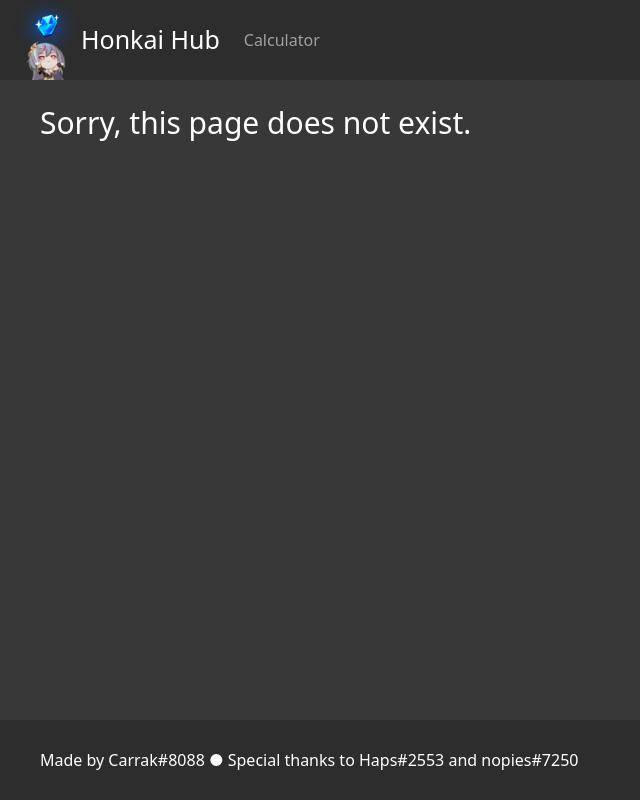
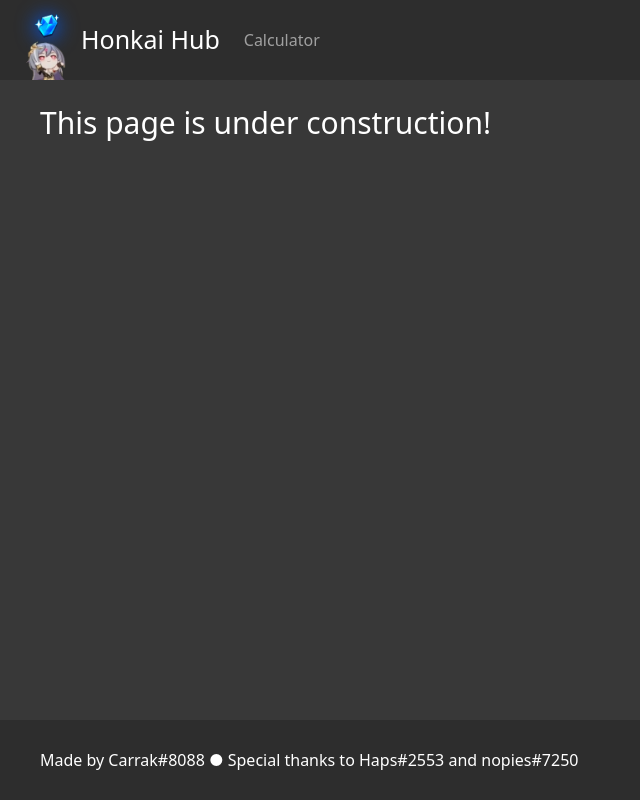
Before and after one commit to Carrak/HonkaiHub, a React (Create React App) app in the folder src/clientapp/: page / in a window 1280 px wide. Shown: the whole page, without its empty margins (0-640 px from the left). Built offline with nearby package versions, Linux system fonts and the light colour scheme.

Commit message:
"Page under construction" for main page

```diff
--- a/src/clientapp/src/App.tsx
+++ b/src/clientapp/src/App.tsx
@@ -19,6 +19,7 @@ function App() {
             <BrowserRouter>
                 <Routes>
                     <Route path="/*" element={<Layout />}>
+                        <Route index element={<p className="content white notfound">This page is under construction!</p>} />
                         <Route path="calculator" element={<Calculator />} />
                         <Route path="*" element={<p className="content white notfound">Sorry, this page does not exist.</p>} />
                     </Route>
```
